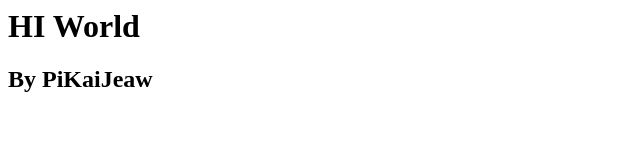
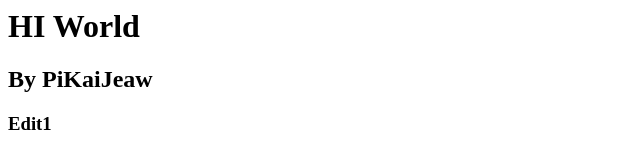
Before and after one commit to PiKaiJeawVV/Web-Information, a plain HTML site: page index.html in a window 1280 px wide. Shown: the full height of the page, 0-640 px from the left. Drawn offline with Linux system fonts and the light colour scheme.

Commit message:
Update index.html

```diff
--- a/index.html
+++ b/index.html
@@ -7,5 +7,6 @@
 <body>
     <h1>HI World</h1>
     <h2>By PiKaiJeaw</h2>
+    <h3>Edit1</h3>
 </body>
 </html>
```
